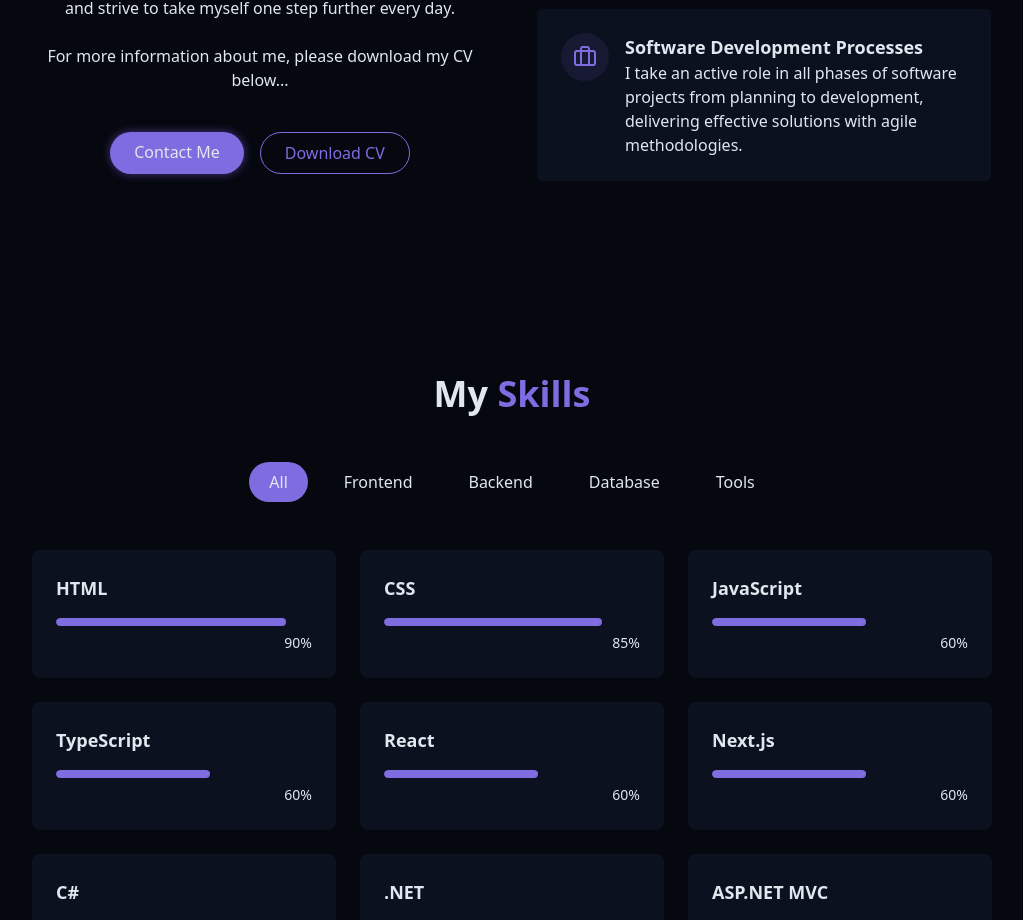
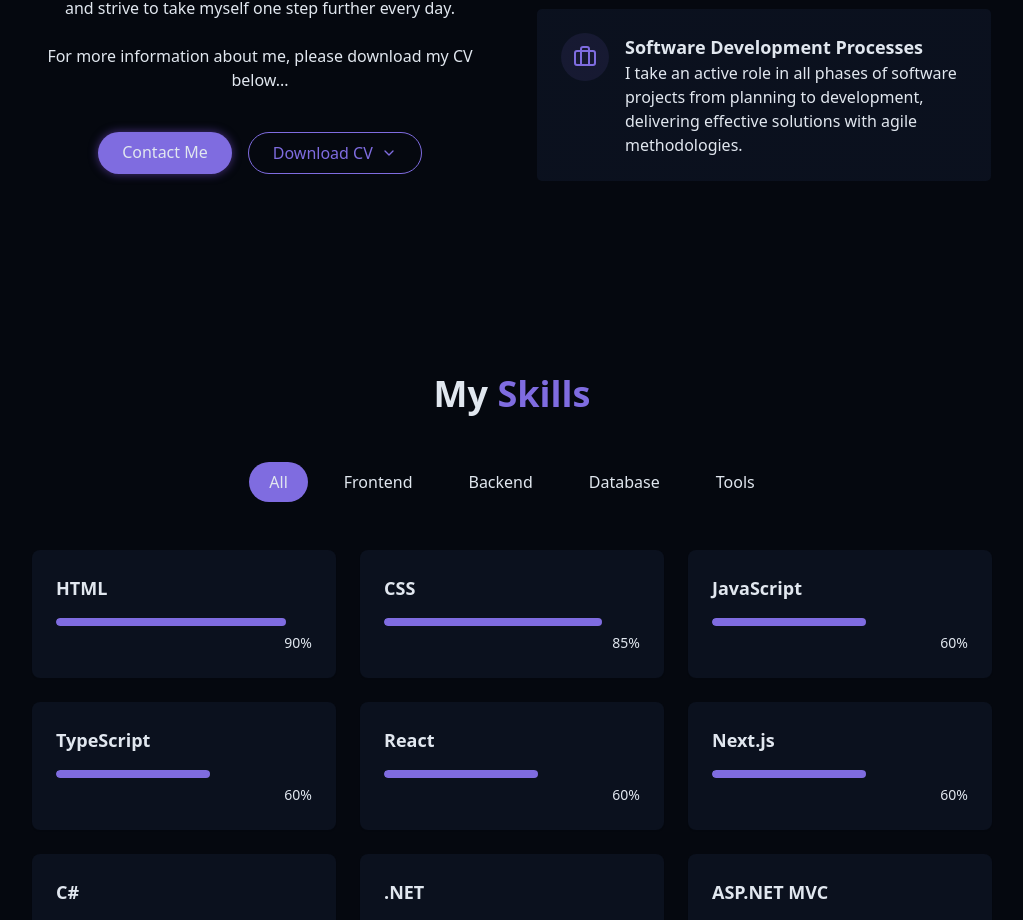
Before and after one commit to furknsyl/furkansoylu, a React (Vite) app: page / in a window 1280 px wide. Shown: the part 1300-2220 px from the top of the page, without its empty margins (128-1151 px from the left). Built offline with nearby package versions, Linux system fonts and the light colour scheme.

Commit message:
Implement code changes to enhance functionality and improve performance

```diff
--- a/src/components/AboutSection.jsx
+++ b/src/components/AboutSection.jsx
@@ -1,4 +1,4 @@
-import { Briefcase, Code, User } from "lucide-react";
+import { Briefcase, ChevronDown, Code, User } from "lucide-react";
 import { useTranslation } from "react-i18next";
 
 export const AboutSection = () => {
@@ -35,13 +35,29 @@ export const AboutSection = () => {
                 {t("about.contact")}
               </a>
 
-              <a
-                href="/FurkanSoyluCV.pdf"
-                download="FurkanSoyluCV.pdf"
-                className="px-6 py-2 rounded-full border border-primary text-primary hover:bg-primary/10 transition-colors duration-300"
-              >
-                {t("about.downloadCV")}
-              </a>
+              <details className="relative group">
+                <summary className="flex cursor-pointer list-none items-center justify-center gap-2 px-6 py-2 rounded-full border border-primary text-primary hover:bg-primary/10 transition-colors duration-300 [&::-webkit-details-marker]:hidden">
+                  {t("about.downloadCV")}
+                  <ChevronDown className="h-4 w-4 transition-transform duration-200 group-open:rotate-180" />
+                </summary>
+
+                <div className="absolute left-1/2 z-20 mt-2 w-44 -translate-x-1/2 overflow-hidden rounded-xl border border-border bg-background shadow-lg">
+                  <a
+                    href="/FurkanSoyluCV.pdf"
+                    download="FurkanSoyluCV.pdf"
+                    className="block px-4 py-3 text-sm text-foreground hover:bg-primary/10 transition-colors"
+                  >
+                    Türkçe
+                  </a>
+                  <a
+                    href="/FurkanSoyluResume.pdf"
+                    download="FurkanSoyluResume.pdf"
+                    className="block border-t border-border px-4 py-3 text-sm text-foreground hover:bg-primary/10 transition-colors"
+                  >
+                    English
+                  </a>
+                </div>
+              </details>
             </div>
           </div>
 
```
Also changed, not shown: 1 other file (tests, documents, lock files or other folders).
